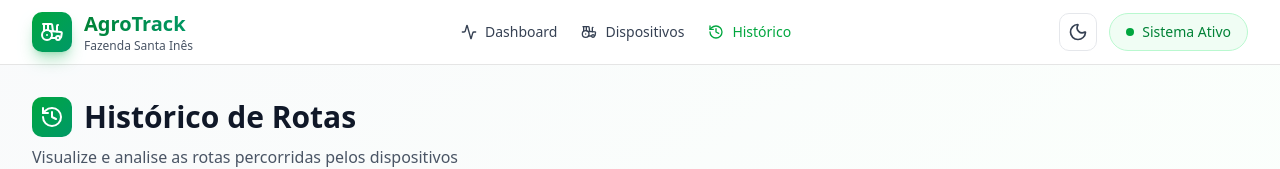
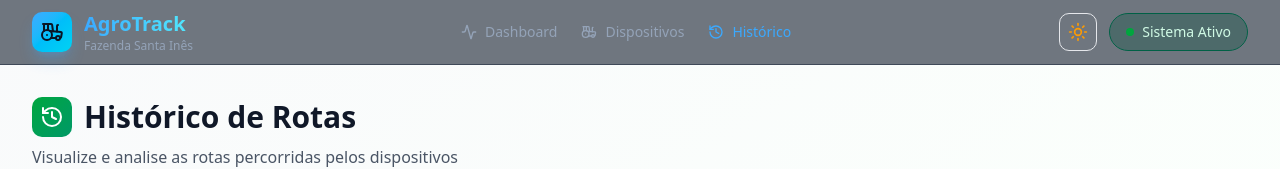
Before and after one commit to brizziinfinite/agrotrack-mvp, a Next.js app: page /historico in a window 1280 px wide. Shown: the top 169 px of the page. Built offline with nearby package versions, Linux system fonts and the light colour scheme; no server answers.

Commit message:
style: tema dark neon e cards dashboard

```diff
--- a/app/globals.css
+++ b/app/globals.css
@@ -45,71 +45,75 @@
 
 :root {
   --radius: 0.625rem;
-  --background: oklch(1 0 0);
-  --foreground: oklch(0.145 0 0);
-  --card: oklch(1 0 0);
-  --card-foreground: oklch(0.145 0 0);
-  --popover: oklch(1 0 0);
-  --popover-foreground: oklch(0.145 0 0);
-  --primary: oklch(0.205 0 0);
-  --primary-foreground: oklch(0.985 0 0);
-  --secondary: oklch(0.97 0 0);
-  --secondary-foreground: oklch(0.205 0 0);
-  --muted: oklch(0.97 0 0);
-  --muted-foreground: oklch(0.556 0 0);
-  --accent: oklch(0.97 0 0);
-  --accent-foreground: oklch(0.205 0 0);
-  --destructive: oklch(0.577 0.245 27.325);
-  --border: oklch(0.922 0 0);
-  --input: oklch(0.922 0 0);
-  --ring: oklch(0.708 0 0);
-  --chart-1: oklch(0.646 0.222 41.116);
-  --chart-2: oklch(0.6 0.118 184.704);
-  --chart-3: oklch(0.398 0.07 227.392);
-  --chart-4: oklch(0.828 0.189 84.429);
-  --chart-5: oklch(0.769 0.188 70.08);
-  --sidebar: oklch(0.985 0 0);
-  --sidebar-foreground: oklch(0.145 0 0);
-  --sidebar-primary: oklch(0.205 0 0);
-  --sidebar-primary-foreground: oklch(0.985 0 0);
-  --sidebar-accent: oklch(0.97 0 0);
-  --sidebar-accent-foreground: oklch(0.205 0 0);
-  --sidebar-border: oklch(0.922 0 0);
-  --sidebar-ring: oklch(0.708 0 0);
+  /* Light (fallback) */
+  --background: #f8fafc;
+  --foreground: #0f172a;
+  --card: #ffffff;
+  --card-foreground: #0f172a;
+  --popover: #ffffff;
+  --popover-foreground: #0f172a;
+  --primary: #2563eb;
+  --primary-foreground: #f8fafc;
+  --secondary: #e2e8f0;
+  --secondary-foreground: #0f172a;
+  --muted: #e2e8f0;
+  --muted-foreground: #475569;
+  --accent: #e2e8f0;
+  --accent-foreground: #0f172a;
+  --destructive: #ef4444;
+  --border: #e2e8f0;
+  --input: #e2e8f0;
+  --ring: #2563eb;
+  --chart-1: #38bdf8;
+  --chart-2: #22d3ee;
+  --chart-3: #a855f7;
+  --chart-4: #f59e0b;
+  --chart-5: #10b981;
+  --sidebar: #ffffff;
+  --sidebar-foreground: #0f172a;
+  --sidebar-primary: #2563eb;
+  --sidebar-primary-foreground: #f8fafc;
+  --sidebar-accent: #e2e8f0;
+  --sidebar-accent-foreground: #0f172a;
+  --sidebar-border: #e2e8f0;
+  --sidebar-ring: #2563eb;
 }
 
 .dark {
-  --background: oklch(0.145 0 0);
-  --foreground: oklch(0.985 0 0);
-  --card: oklch(0.205 0 0);
-  --card-foreground: oklch(0.985 0 0);
-  --popover: oklch(0.205 0 0);
-  --popover-foreground: oklch(0.985 0 0);
-  --primary: oklch(0.922 0 0);
-  --primary-foreground: oklch(0.205 0 0);
-  --secondary: oklch(0.269 0 0);
-  --secondary-foreground: oklch(0.985 0 0);
-  --muted: oklch(0.269 0 0);
-  --muted-foreground: oklch(0.708 0 0);
-  --accent: oklch(0.269 0 0);
-  --accent-foreground: oklch(0.985 0 0);
-  --destructive: oklch(0.704 0.191 22.216);
-  --border: oklch(1 0 0 / 10%);
-  --input: oklch(1 0 0 / 15%);
-  --ring: oklch(0.556 0 0);
-  --chart-1: oklch(0.488 0.243 264.376);
-  --chart-2: oklch(0.696 0.17 162.48);
-  --chart-3: oklch(0.769 0.188 70.08);
-  --chart-4: oklch(0.627 0.265 303.9);
-  --chart-5: oklch(0.645 0.246 16.439);
-  --sidebar: oklch(0.205 0 0);
-  --sidebar-foreground: oklch(0.985 0 0);
-  --sidebar-primary: oklch(0.488 0.243 264.376);
-  --sidebar-primary-foreground: oklch(0.985 0 0);
-  --sidebar-accent: oklch(0.269 0 0);
-  --sidebar-accent-foreground: oklch(0.985 0 0);
-  --sidebar-border: oklch(1 0 0 / 10%);
-  --sidebar-ring: oklch(0.556 0 0);
+  /* Dark neon inspirado no mock */
+  --background: radial-gradient(circle at 20% 20%, rgba(20,58,94,0.35), transparent 35%),
+    radial-gradient(circle at 80% 0%, rgba(60,122,210,0.25), transparent 30%),
+    #0a1424;
+  --foreground: #e5e9f2;
+  --card: #101b2b;
+  --card-foreground: #e5e9f2;
+  --popover: #101b2b;
+  --popover-foreground: #e5e9f2;
+  --primary: #3ba9ff;
+  --primary-foreground: #0a1424;
+  --secondary: #0f1e32;
+  --secondary-foreground: #e5e9f2;
+  --muted: #0f1e32;
+  --muted-foreground: #94a3b8;
+  --accent: #13253c;
+  --accent-foreground: #e5e9f2;
+  --destructive: #ef4444;
+  --border: #1f2c3f;
+  --input: #1f2c3f;
+  --ring: #3ba9ff;
+  --chart-1: #3ba9ff;
+  --chart-2: #34d399;
+  --chart-3: #f59e0b;
+  --chart-4: #6366f1;
+  --chart-5: #22d3ee;
+  --sidebar: #0f1e32;
+  --sidebar-foreground: #e5e9f2;
+  --sidebar-primary: #3ba9ff;
+  --sidebar-primary-foreground: #0a1424;
+  --sidebar-accent: #13253c;
+  --sidebar-accent-foreground: #e5e9f2;
+  --sidebar-border: #1f2c3f;
+  --sidebar-ring: #3ba9ff;
 }
 
 @layer base {
--- a/app/page.tsx
+++ b/app/page.tsx
@@ -166,7 +166,7 @@ export default function DashboardPage() {
   return (
     <>
       <Header />
-      <div className="min-h-screen bg-gradient-to-br from-gray-50 via-green-50/30 to-emerald-50/20">
+      <div className="min-h-screen bg-[radial-gradient(circle_at_20%_20%,rgba(59,169,255,0.08),transparent_30%),radial-gradient(circle_at_80%_0%,rgba(34,211,238,0.08),transparent_28%),#0a1424] text-foreground">
         <div className="max-w-7xl mx-auto px-4 sm:px-6 lg:px-8 py-8">
           {/* Page Title */}
           <div id="dashboard" className="mb-8">
@@ -182,16 +182,14 @@ export default function DashboardPage() {
           <div className="grid grid-cols-1 sm:grid-cols-2 lg:grid-cols-5 gap-4 mb-8">
             {statCards.map((card) => (
               <Link key={card.title} href={card.href} className="block group">
-                <Card className="border border-gray-100 shadow-sm hover:shadow-md transition-all duration-200 group-hover:-translate-y-0.5 rounded-2xl">
+                <Card className="border border-border/60 bg-card/90 shadow-lg shadow-black/20 hover:shadow-xl transition-all duration-200 group-hover:-translate-y-0.5 rounded-2xl">
                   <CardHeader className="flex flex-row items-center justify-between space-y-0 pb-2">
-                    <div className={`h-10 w-10 rounded-xl flex items-center justify-center ${card.bg}`}>
-                      {card.icon}
-                    </div>
-                    <span className="text-xs text-gray-400">Clique para ver</span>
+                    <div className={`h-10 w-10 rounded-xl flex items-center justify-center ${card.bg} bg-opacity-20`}> {card.icon}</div>
+                    <span className="text-xs text-muted-foreground">Clique para ver</span>
                   </CardHeader>
                   <CardContent>
-                    <div className="text-3xl font-bold text-gray-900">{card.value}</div>
-                    <p className="text-sm text-gray-500 mt-1">{card.title}</p>
+                    <div className="text-3xl font-bold text-foreground">{card.value}</div>
+                    <p className="text-sm text-muted-foreground mt-1">{card.title}</p>
                   </CardContent>
                 </Card>
               </Link>
@@ -199,7 +197,7 @@ export default function DashboardPage() {
           </div>
 
           {/* Donut status */}
-          <Card className="mb-8 border border-gray-100 shadow-sm rounded-2xl">
+          <Card className="mb-8 border border-border/60 bg-card/90 shadow-lg shadow-black/20 rounded-2xl">
             <CardHeader className="flex flex-row items-center justify-between space-y-0 pb-2">
               <div>
                 <CardTitle className="text-lg">Resumo de status</CardTitle>
@@ -209,30 +207,30 @@ export default function DashboardPage() {
             <CardContent className="flex flex-col md:flex-row items-center gap-6">
               <div className="relative h-48 w-48 flex items-center justify-center">
                 <div
-                  className="h-44 w-44 rounded-full"
+                  className="h-44 w-44 rounded-full shadow-inner shadow-black/30"
                   style={{
                     background: totalStatus > 0 ? `conic-gradient(${donutStops})` : '#e5e7eb'
                   }}
                 ></div>
-                <div className="absolute h-24 w-24 bg-white rounded-full shadow-inner flex items-center justify-center">
+                <div className="absolute h-24 w-24 bg-background rounded-full shadow-inner flex items-center justify-center border border-border/60">
                   <div className="text-center">
-                    <p className="text-xs text-gray-500">Total</p>
-                    <p className="text-2xl font-bold text-gray-900">{totalStatus}</p>
+                    <p className="text-xs text-muted-foreground">Total</p>
+                    <p className="text-2xl font-bold text-foreground">{totalStatus}</p>
                   </div>
                 </div>
               </div>
               <div className="grid grid-cols-2 sm:grid-cols-2 gap-3 w-full max-w-md">
                 {statusSummary.map((item) => (
-                  <div key={item.label} className="flex items-center gap-3 p-3 rounded-lg border border-gray-100 bg-gray-50">
+                  <div key={item.label} className="flex items-center gap-3 p-3 rounded-lg border border-border/60 bg-secondary">
                     <span
                       className="h-3 w-3 rounded-full"
                       style={{ backgroundColor: item.color }}
                     ></span>
                     <div className="flex-1">
-                      <p className="text-sm font-semibold text-gray-800">{item.label}</p>
-                      <p className="text-xs text-gray-500">{totalStatus > 0 ? Math.round((item.value / totalStatus) * 100) : 0}%</p>
+                      <p className="text-sm font-semibold text-foreground">{item.label}</p>
+                      <p className="text-xs text-muted-foreground">{totalStatus > 0 ? Math.round((item.value / totalStatus) * 100) : 0}%</p>
                     </div>
-                    <span className="text-lg font-bold text-gray-900">{item.value}</span>
+                    <span className="text-lg font-bold text-foreground">{item.value}</span>
                   </div>
                 ))}
               </div>
--- a/components/header.tsx
+++ b/components/header.tsx
@@ -13,7 +13,7 @@ export default function Header() {
   useEffect(() => {
     const stored = typeof window !== 'undefined' ? localStorage.getItem('theme') : null
     const prefersDark = typeof window !== 'undefined' && window.matchMedia('(prefers-color-scheme: dark)').matches
-    const initial = stored === 'dark' || (!stored && prefersDark) ? 'dark' : 'light'
+    const initial = stored === 'dark' || (!stored && prefersDark) ? 'dark' : 'dark'
     setTheme(initial)
     if (typeof document !== 'undefined') {
       document.documentElement.classList.toggle('dark', initial === 'dark')
@@ -40,25 +40,25 @@ export default function Header() {
   const linkClass = (path: string) => {
     return `flex items-center gap-2 text-sm font-medium transition-colors ${
       isActive(path)
-        ? 'text-green-600'
-        : 'text-gray-700 hover:text-green-600'
+        ? 'text-primary'
+        : 'text-muted-foreground hover:text-primary'
     }`
   }
 
   return (
-    <header className="sticky top-0 z-50 w-full border-b bg-white/95 backdrop-blur supports-[backdrop-filter]:bg-white/60">
+    <header className="sticky top-0 z-50 w-full border-b border-border/60 bg-card/80 backdrop-blur supports-[backdrop-filter]:bg-card/60">
       <div className="container mx-auto px-4 sm:px-6 lg:px-8">
         <div className="flex h-16 items-center justify-between">
           {/* Logo e Nome */}
           <Link href="/" className="flex items-center gap-3 hover:opacity-90 transition-opacity">
-            <div className="flex h-10 w-10 items-center justify-center rounded-lg bg-gradient-to-br from-green-600 to-emerald-600 shadow-lg shadow-green-600/30">
-              <Tractor className="h-6 w-6 text-white" />
+            <div className="flex h-10 w-10 items-center justify-center rounded-lg bg-gradient-to-br from-primary to-cyan-400 shadow-lg shadow-primary/30">
+              <Tractor className="h-6 w-6 text-primary-foreground" />
             </div>
             <div>
-              <h1 className="text-xl font-bold bg-gradient-to-r from-green-700 to-emerald-600 bg-clip-text text-transparent">
+              <h1 className="text-xl font-bold bg-gradient-to-r from-primary to-cyan-300 bg-clip-text text-transparent">
                 AgroTrack
               </h1>
-              <p className="text-xs text-gray-600 hidden sm:block">
+              <p className="text-xs text-muted-foreground hidden sm:block">
                 Fazenda Santa Inês
               </p>
             </div>
```
